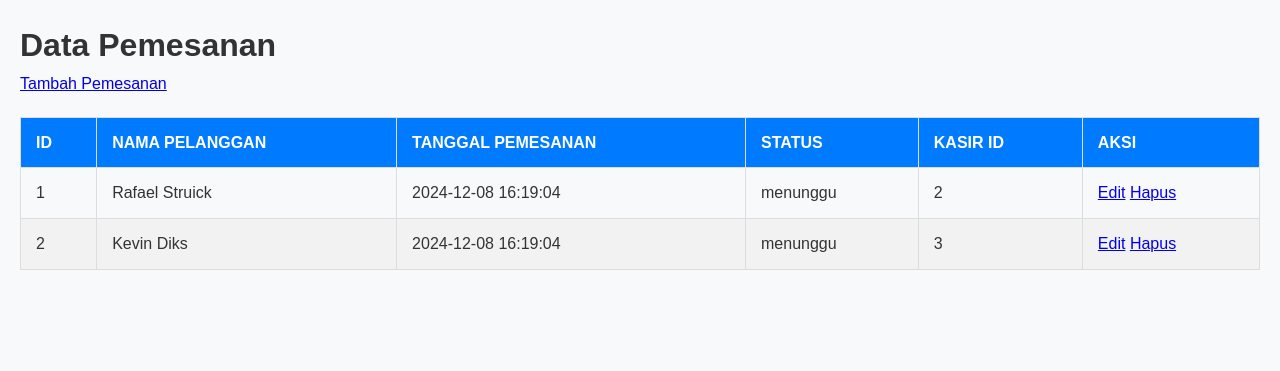
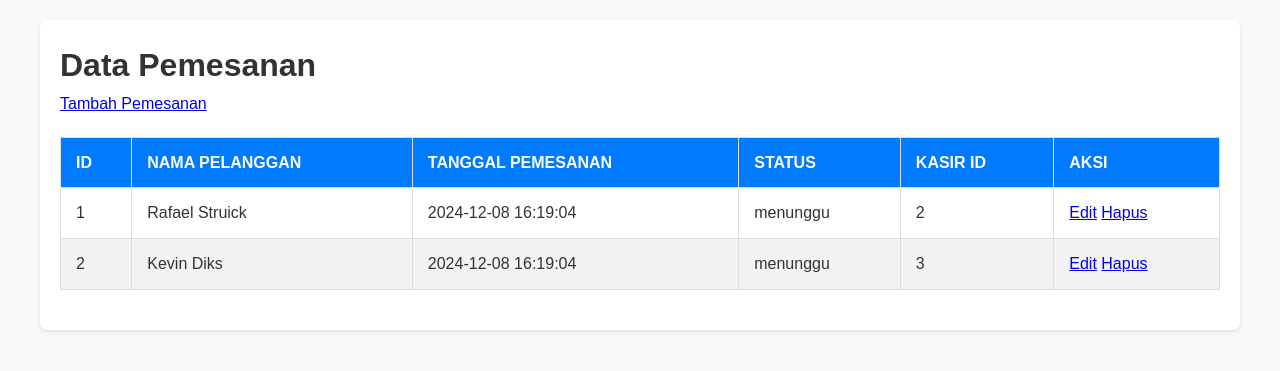
Before and after one commit to shukizen/RESTORANHALITITAR, a CodeIgniter app: page /restoranhalititar/index.php/pemesanan in a window 1280 px wide. Shown: the top 371 px of the page. Run offline with CodeIgniter, Linux system fonts and the light colour scheme; data comes from the database, SQL or seed files in the repository.

Commit message:
pemesanan

```diff
--- a/application/views/pemesanan/create.php
+++ b/application/views/pemesanan/create.php
@@ -2,9 +2,12 @@
 <html>
 <head>
     <title>Tambah Pemesanan</title>
+    <link rel="stylesheet" type="text/css" href="<?= base_url('assets/css/pemesanan.css'); ?>">
 </head>
 <body>
+    <div class="container">
         <h1>Tambah Pemesanan</h1>
+        <a class="back-link" href="<?= site_url('pemesanan'); ?>">Kembali</a>
         <form method="post">
             <label>Nama Pelanggan</label>
             <input type="text" name="nama_pelanggan">
@@ -18,5 +21,6 @@
             <input type="number" name="kasir_id">
             <button type="submit">Simpan</button>
         </form>
+    </div>
 </body>
 </html>
--- a/application/views/pemesanan/edit.php
+++ b/application/views/pemesanan/edit.php
@@ -2,9 +2,12 @@
 <html>
 <head>
     <title>Edit Pemesanan</title>
+    <link rel="stylesheet" type="text/css" href="<?= base_url('assets/css/pemesanan.css'); ?>">
 </head>
 <body>
+    <div class="container">
         <h1>Edit Pemesanan</h1>
+        <a class="back-link" href="<?= site_url('pemesanan'); ?>">Kembali</a>
         <form method="post">
             <label>Nama Pelanggan</label>
             <input type="text" name="nama_pelanggan" value="<?= $pemesanan['nama_pelanggan']; ?>">
@@ -18,5 +21,6 @@
             <input type="number" name="kasir_id" value="<?= $pemesanan['kasir_id']; ?>">
             <button type="submit">Simpan</button>
         </form>
+    </div>
 </body>
 </html>
--- a/application/views/pemesanan/index.php
+++ b/application/views/pemesanan/index.php
@@ -6,9 +6,10 @@
     <link rel="stylesheet" type="text/css" href="<?= base_url('assets/css/pemesanan.css'); ?>">
 </head>
 <body>
+    <div class="container">
         <h1>Data Pemesanan</h1>
-    <a href="<?= site_url('pemesanan/create'); ?>">Tambah Pemesanan</a>
-    <table border="1">
+        <a class="button" href="<?= site_url('pemesanan/create'); ?>">Tambah Pemesanan</a>
+        <table>
             <thead>
                 <tr>
                     <th>ID</th>
@@ -28,12 +29,13 @@
                     <td><?= $item['status']; ?></td>
                     <td><?= $item['kasir_id']; ?></td>
                     <td>
-                    <a href="<?= site_url('pemesanan/edit/' . $item['pemesanan_id']); ?>">Edit</a>
-                    <a href="<?= site_url('pemesanan/delete/' . $item['pemesanan_id']); ?>">Hapus</a>
+                        <a class="button" href="<?= site_url('pemesanan/edit/' . $item['pemesanan_id']); ?>">Edit</a>
+                        <a class="button" href="<?= site_url('pemesanan/delete/' . $item['pemesanan_id']); ?>">Hapus</a>
                     </td>
                 </tr>
                 <?php endforeach; ?>
             </tbody>
         </table>
+    </div>
 </body>
 </html>
```
Lines whose indentation alone changed are shown as unchanged.
